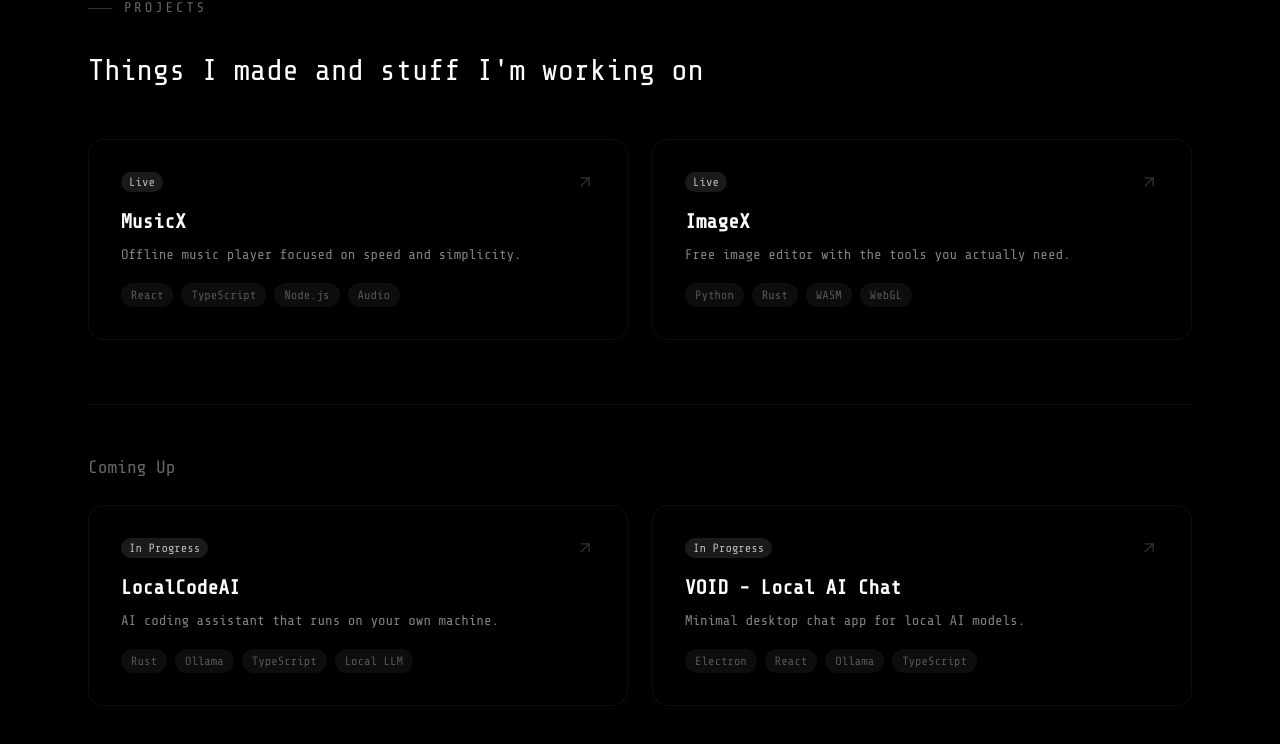
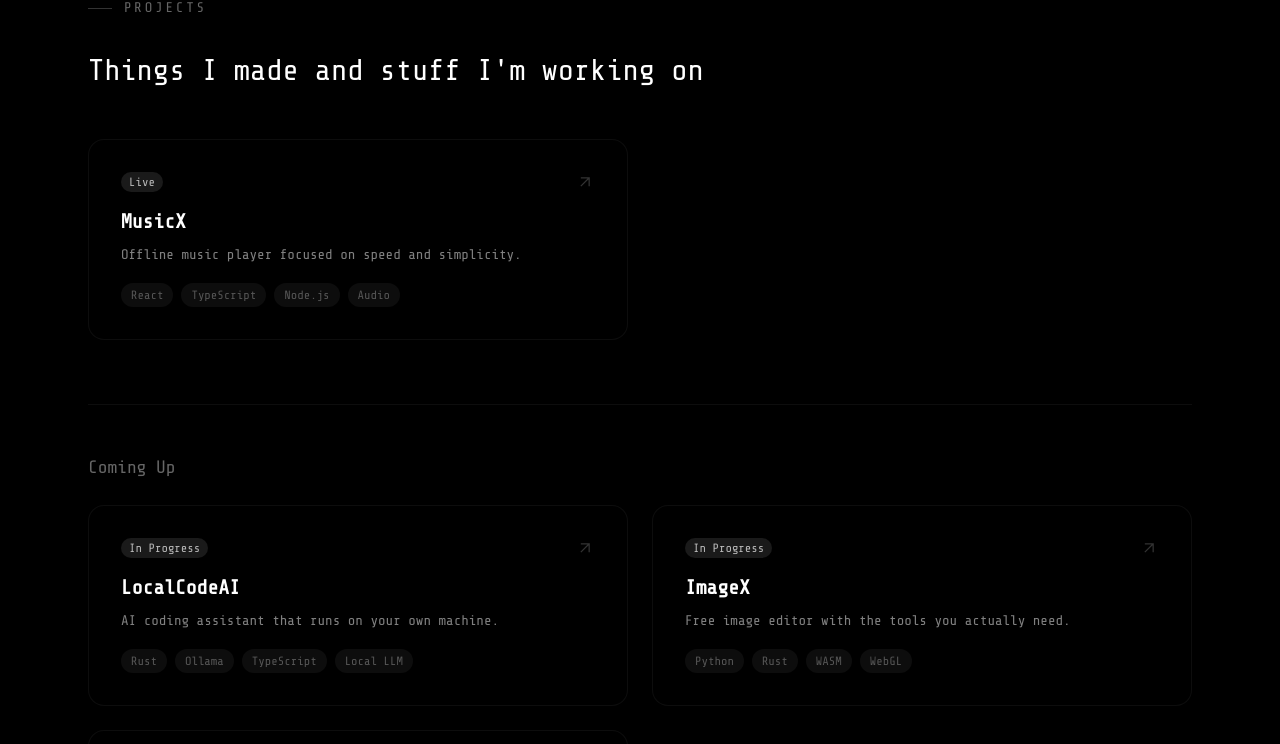
Before and after one commit to yummyfiles/yummyfiles-website, a React (Vite) app: page / in a window 1280 px wide. Shown: the part 1558-2302 px from the top of the page. Built offline with nearby package versions, Linux system fonts and the light colour scheme.

Commit message:
Move ImageX to coming up section

```diff
--- a/src/data/projects.ts
+++ b/src/data/projects.ts
@@ -23,6 +23,16 @@ export const projects: Project[] = [
     status: 'completed',
   },
   {
+    id: 'localcodeai',
+    title: 'LocalCodeAI',
+    description: 'AI coding assistant that runs on your own machine.',
+    longDescription:
+      'LocalCodeAI is an experimental project where I\'m building a coding assistant that runs locally using Ollama. No data leaves your computer. It can do code completion, answer questions about your code, and suggest refactors. Still a work in progress.',
+    tags: ['Rust', 'Ollama', 'TypeScript', 'Local LLM'],
+    links: [],
+    status: 'in-progress',
+  },
+  {
     id: 'imagex',
     title: 'ImageX',
     description: 'Free image editor with the tools you actually need.',
@@ -32,16 +42,6 @@ export const projects: Project[] = [
     links: [
       { label: 'GitHub', url: 'https://github.com/yummyfiles/imagex' },
     ],
-    status: 'completed',
-  },
-  {
-    id: 'localcodeai',
-    title: 'LocalCodeAI',
-    description: 'AI coding assistant that runs on your own machine.',
-    longDescription:
-      'LocalCodeAI is an experimental project where I\'m building a coding assistant that runs locally using Ollama. No data leaves your computer. It can do code completion, answer questions about your code, and suggest refactors. Still a work in progress.',
-    tags: ['Rust', 'Ollama', 'TypeScript', 'Local LLM'],
-    links: [],
     status: 'in-progress',
   },
   {
```
